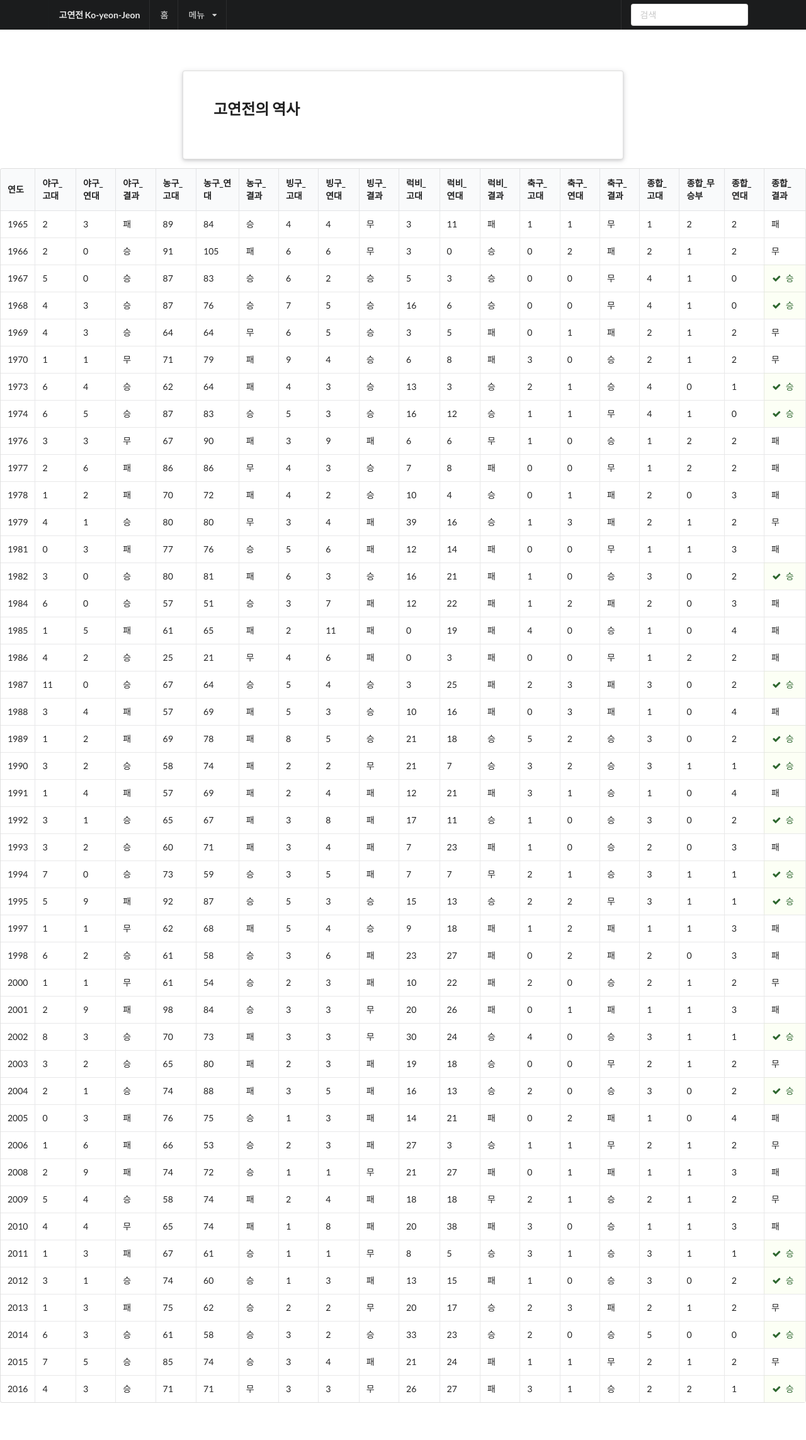
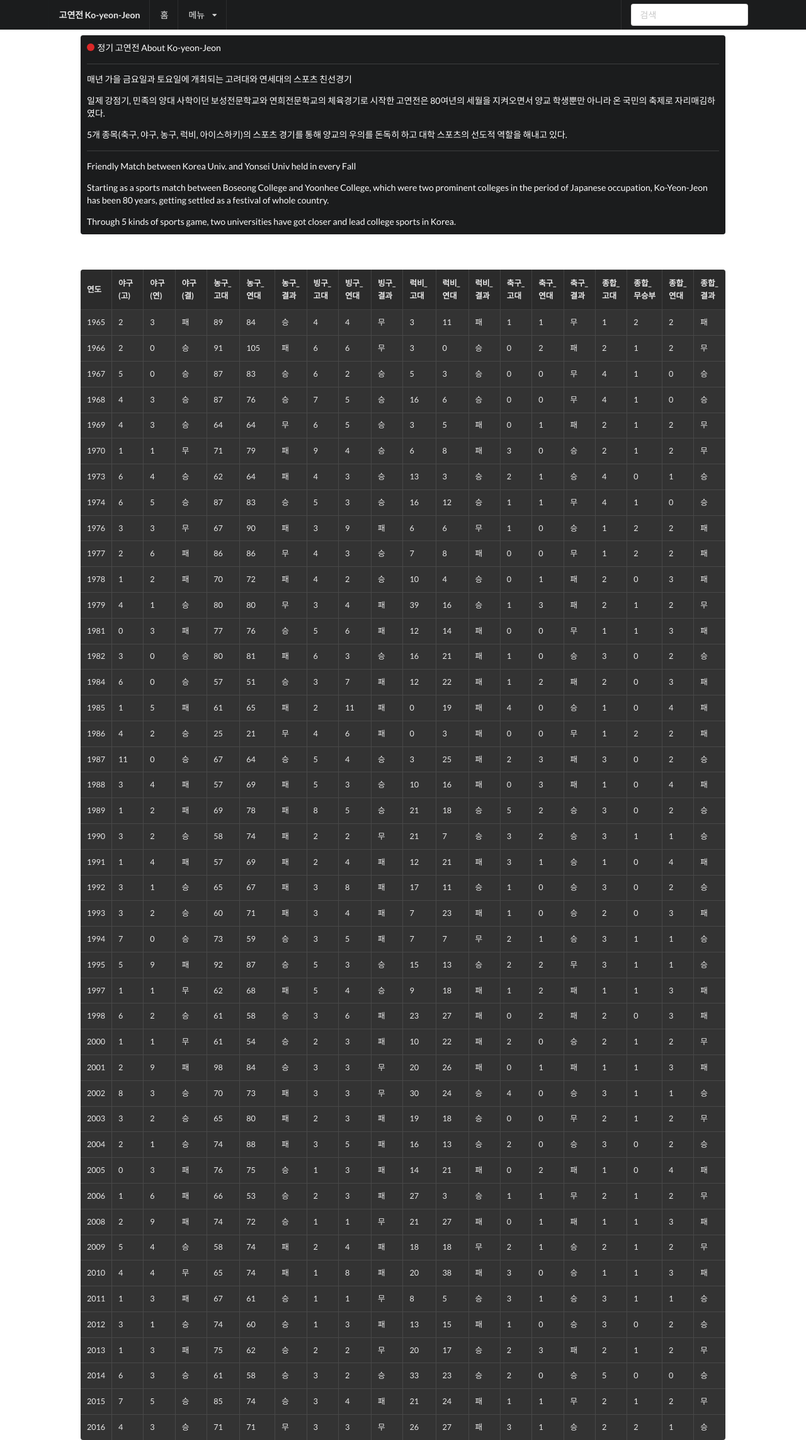
Before and after one commit to JuneBuug/HCI_goyeonjeon, a Django app: page /history in a window 1280 px wide. Shown: the whole page at 63% size. Before the commit the page ends 2227 px from the top, so only its background shows below. Run offline with Django 3.2, Linux system fonts and the light colour scheme; data comes from the database, SQL or seed files in the repository; some libraries are stand-ins or nearby versions.

Commit message:
고연전 역사 내용 삽입

```diff
--- a/hci/templates/hci/history.html
+++ b/hci/templates/hci/history.html
@@ -17,19 +17,30 @@
 
 {% block content %}
 
-    <div class="ui raised very padded text container segment" style="margin-top:7em">
-        <h2 class="ui header">고연전의 역사</h2>
-        <p></p>
-        <p></p>
+    <div class="ui inverted segment second" style="width:80%; margin:auto; margin-top: 4em; padding:10px">
+        <a class="ui red empty circular label"></a>
+        <span style="color: white">정기 고연전 About Ko-yeon-Jeon</span>
+        <div class="ui inverted divider"></div>
+        <p style="color: white">매년 가을 금요일과 토요일에 개최되는
+고려대와 연세대의 스포츠 친선경기</p>
+        <p style="color: white">일제 강점기, 민족의 양대 사학이던 보성전문학교와 연희전문학교의 체육경기로 시작한 고연전은 80여년의 세월을 지켜오면서 양교 학생뿐만 아니라 온 국민의 축제로 자리매김하였다.
+        </p>
+     <p style="color: white">5개 종목(축구, 야구, 농구, 럭비, 아이스하키)의 스포츠 경기를 통해 양교의 우의를 돈독히 하고 대학 스포츠의 선도적 역할을 해내고 있다.</p>
+     <div class="ui inverted divider"></div>
+        <p style="color: white">Friendly Match between Korea Univ. and Yonsei Univ held in every Fall</p>
+        <p style="color: white">Starting as a sports match between Boseong College and Yoonhee College, which were two prominent colleges in the period of Japanese occupation, Ko-Yeon-Jeon has been 80 years, getting settled as a festival of whole country.
+        </p>
+     <p style="color: white">Through 5 kinds of sports game, two universities have got closer and lead college sports in Korea.</p>
     </div>
-    <div class="text container">
-        <table class="ui celled table">
+
+    <div class="text container" style="width:80%; margin:auto; margin-top: 4em; ">
+        <table class="ui celled inverted table" style="font-size:0.9em">
             <thead>
             <tr>
                 <th>연도</th>
-                <th>야구_고대</th>
-                <th>야구_연대</th>
-                <th>야구_결과</th>
+                <th>야구(고)</th>
+                <th>야구(연)</th>
+                <th>야구(결)</th>
                 <th>농구_고대</th>
                 <th>농구_연대</th>
                 <th>농구_결과</th>
@@ -70,11 +81,7 @@
                     <td>{{ score.total_k }}</td>
                     <td>{{ score.total_tie }}</td>
                     <td>{{ score.total_y }}</td>
-                    {% if "승" in score.total_r %}
-                        <td class="positive"><i class="icon checkmark"></i> {{ score.total_r }}</td>
-                    {% else %}
-                        <td>{{ score.total_r }}</td>
-                    {% endif %}
+                    <td>{{ score.total_r }}</td>
                 </tr>
             {% endfor %}
             </tbody>
```
Also changed, not shown: hci/templates/hci/main.html (+12 -4 lines).
